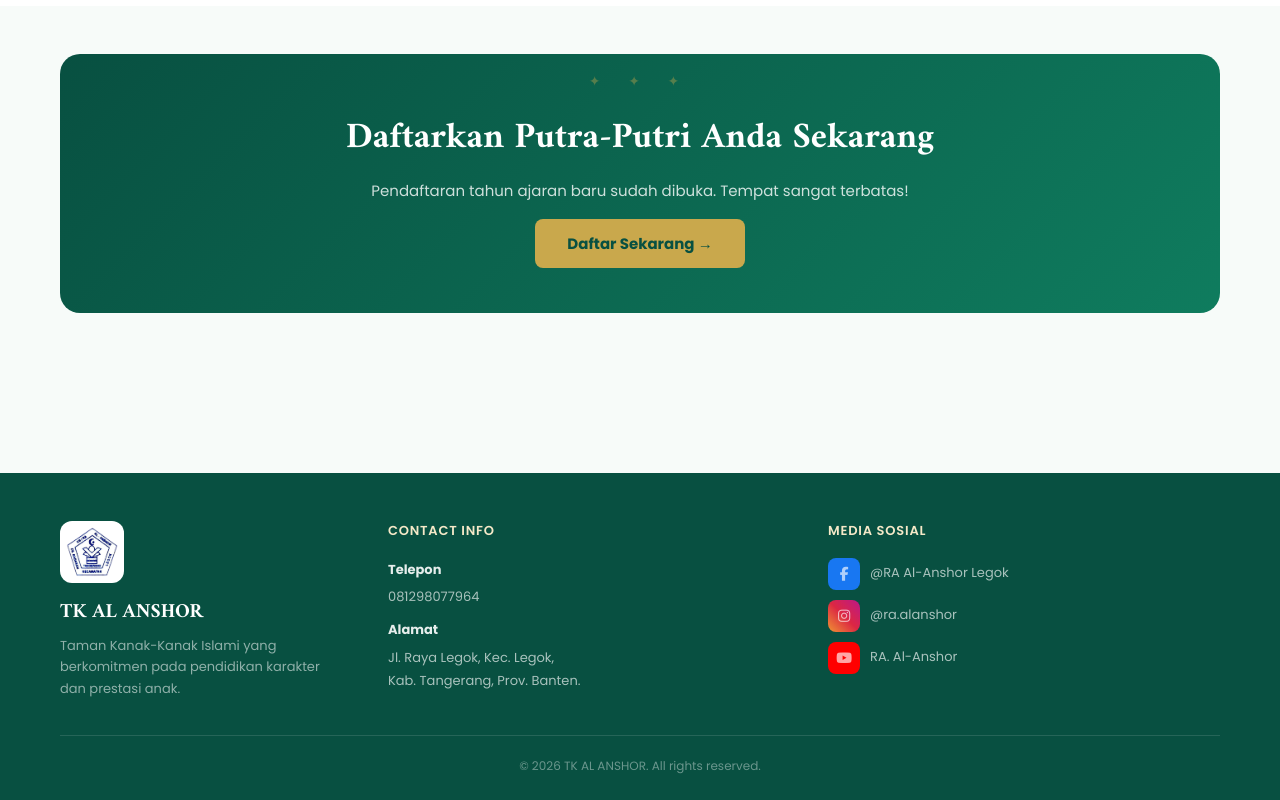
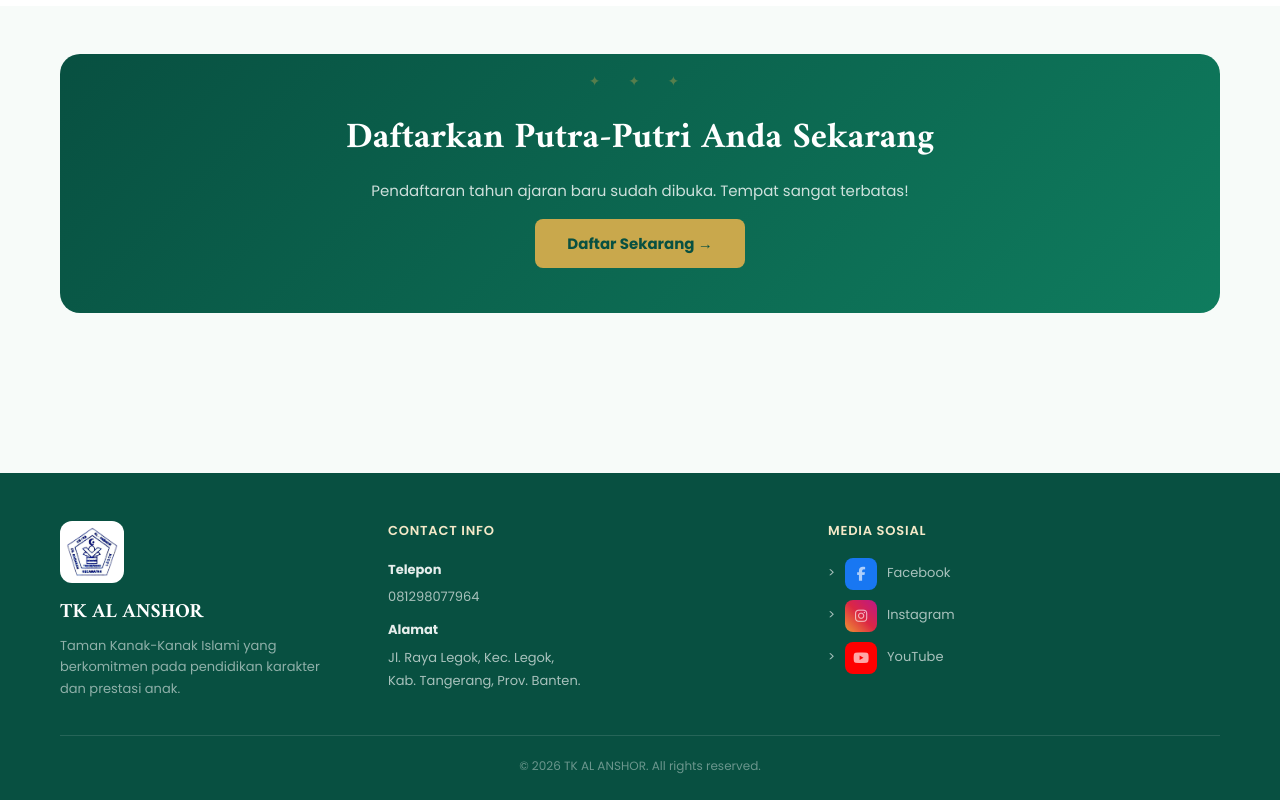
Before and after one commit to GhaziFinandhia/TK-AL-ANSHOR, a website: page views/home.html in a window 1280 px wide. Shown: the part 2727-3527 px from the top of the page. Drawn offline with Linux system fonts and the light colour scheme.

Commit message:
update social media footer links

```diff
--- a/views/home.html
+++ b/views/home.html
@@ -1026,21 +1026,44 @@
         <div class="footer-col">
           <h4>Media Sosial</h4>
           <div class="footer-social">
-            <a href="#" class="social-link"
-              ><span class="social-icon si-fb"
-                ><i class="fab fa-facebook-f"></i></span
-              >@RA Al-Anshor Legok</a
+            <a
+              href="https://www.facebook.com/raalanshor.legok"
+              class="social-link"
+              target="_blank"
+              rel="noopener noreferrer"
             >
-            <a href="#" class="social-link"
-              ><span class="social-icon si-ig"
-                ><i class="fab fa-instagram"></i></span
-              >@ra.alanshor</a
+              >
+              <span class="social-icon si-fb">
+                <i class="fab fa-facebook-f"></i>
+              </span>
+              Facebook
+            </a>
+
+            <a
+              href="https://www.instagram.com/ra.alanshor/"
+              class="social-link"
+              target="_blank"
+              rel="noopener noreferrer"
             >
-            <a href="#" class="social-link"
-              ><span class="social-icon si-yt"
-                ><i class="fab fa-youtube"></i></span
-              >RA. Al-Anshor</a
+              >
+              <span class="social-icon si-ig">
+                <i class="fab fa-instagram"></i>
+              </span>
+              Instagram
+            </a>
+
+            <a
+              href="https://www.youtube.com/@ra.alanshorlegok"
+              class="social-link"
+              target="_blank"
+              rel="noopener noreferrer"
             >
+              >
+              <span class="social-icon si-yt">
+                <i class="fab fa-youtube"></i>
+              </span>
+              YouTube
+            </a>
           </div>
         </div>
       </div>
```
